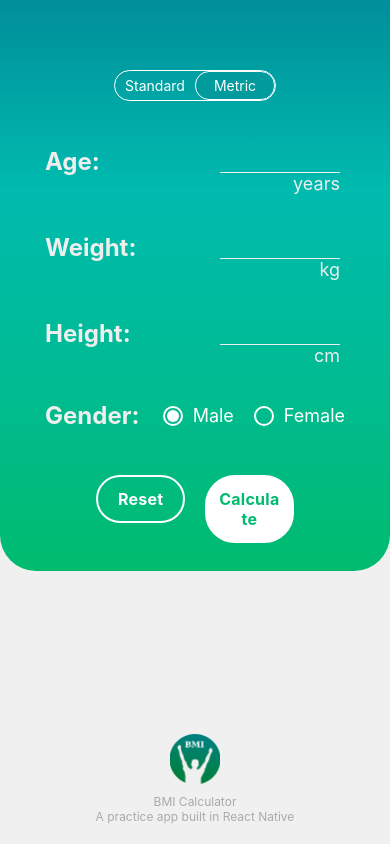
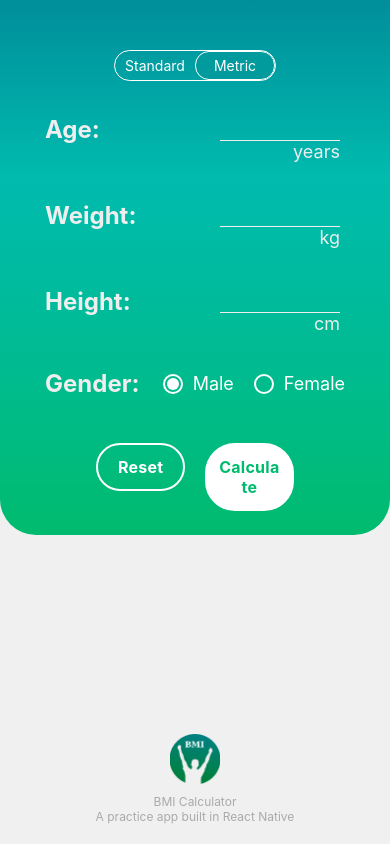
Before and after one commit to mr-shan/practice-react-native-bmi-calculator, a React Native app: screen / in a window 390 px wide. Built offline with nearby package versions, Linux system fonts and the light colour scheme.

Commit message:
Introduced safe area view component

```diff
--- a/App.tsx
+++ b/App.tsx
@@ -36,12 +36,15 @@ export default function App() {
     setAppState(0);
   };
 
+  let CurrentScreen = <BMICalculator onCalculateBMI={onCalculateBMI} />
+
+  if (appState === 1 && bmi !== null) {
+    CurrentScreen = <BMIResult bmi={bmi} onBackClick={backToCalculator} />
+  }
+
   return (
     <View style={styles.flexOne}>
-      {appState === 0 && <BMICalculator onCalculateBMI={onCalculateBMI} />}
-      {appState === 1 && bmi !== null && (
-        <BMIResult bmi={bmi} onBackClick={backToCalculator} />
-      )}
+      { CurrentScreen }
       <StatusBar style='dark' />
     </View>
   );
--- a/components/Calculator/ActionButtons.tsx
+++ b/components/Calculator/ActionButtons.tsx
@@ -27,7 +27,7 @@ const styles = StyleSheet.create({
     flexDirection: 'row',
     gap: 20,
     marginTop: 5,
-    marginBottom: 3,
+    marginBottom: 14,
     padding: 10,
     paddingHorizontal: 25,
   },
--- a/components/GradientHoc.tsx
+++ b/components/GradientHoc.tsx
@@ -22,10 +22,6 @@ const styles = StyleSheet.create({
     borderTopLeftRadius: 0,
     borderTopRightRadius: 0,
     borderRadius: 36,
-    paddingTop: 70,
-    alignItems: 'center',
-    paddingBottom: 15,
-    paddingHorizontal: 10,
     elevation: 14
   },
 });
--- a/screens/BMICalculator.tsx
+++ b/screens/BMICalculator.tsx
@@ -1,4 +1,4 @@
-import { StyleSheet, View, Alert } from 'react-native';
+import { StyleSheet, View, Alert, SafeAreaView } from 'react-native';
 import { useState } from 'react';
 
 import GradientHoc from '../components/GradientHoc';
@@ -68,15 +68,16 @@ const BMICalculator = (props: IProps) => {
     }
     let errorMessage = validateInputs(parsedAge, parsedWeight, parsedHeight);
     if (errorMessage) {
-      Alert.alert('Invalid Inputs', errorMessage)
+      Alert.alert('Invalid Inputs', errorMessage);
       return;
     }
     props.onCalculateBMI(parsedAge, parsedHeight / 100, parsedWeight, gender);
   };
-  const HeightComponent = unitSet === 'Metric' ? Input : InputForFeetInches
+  const HeightComponent = unitSet === 'Metric' ? Input : InputForFeetInches;
   return (
     <View style={styles.container}>
       <GradientHoc>
+        <SafeAreaView style={styles.safeAreaView}>
           <ContentSwitcher
             selected={unitSet}
             onChange={unitsChangeHandler}
@@ -108,7 +109,11 @@ const BMICalculator = (props: IProps) => {
               onChange={genderChangeHandler}
             />
           </View>
-        <ActionButtons onCalculate={calculateHandler} onReset={resetHandler} />
+          <ActionButtons
+            onCalculate={calculateHandler}
+            onReset={resetHandler}
+          />
+        </SafeAreaView>
       </GradientHoc>
       <Footer />
     </View>
@@ -126,7 +131,6 @@ const styles = StyleSheet.create({
     flex: 1,
   },
   inputs: {
-    marginTop: 12,
     width: 320,
   },
   textInputWrapper: {
@@ -157,6 +161,10 @@ const styles = StyleSheet.create({
     fontSize: 18,
     alignSelf: 'flex-end',
   },
+  safeAreaView: {
+    paddingTop: 50,
+    alignItems: 'center',
+  }
 });
 
 export default BMICalculator;
--- a/screens/BMIResult.tsx
+++ b/screens/BMIResult.tsx
@@ -1,4 +1,4 @@
-import { StyleSheet, View, Text, Image } from 'react-native';
+import { StyleSheet, View, Text, Image, SafeAreaView } from 'react-native';
 
 import GradientHoc from '../components/GradientHoc';
 import BMIChart from '../components/Result/BmiChart';
@@ -28,6 +28,7 @@ const BMIResult = (props: IProps) => {
   return (
     <View style={styles.container}>
       <GradientHoc>
+        <SafeAreaView style={styles.safeAreaView}>
           <View style={styles.header}>
             <Text style={styles.headerInfo}>Your body mass index is:</Text>
             <Text style={styles.headerTitle}>{props.bmi}</Text>
@@ -37,15 +38,19 @@ const BMIResult = (props: IProps) => {
               </Text>
             </View>
           </View>
-        <BMIChart selected={bmiCategory.type}/>
+          <BMIChart selected={bmiCategory.type} />
           <View style={styles.homeButton}>
             <Button variant='default' onPress={props.onBackClick}>
               <View style={styles.homeButtonContent}>
-            <Image style={styles.homeButtonImage} source={require('./../assets/home.png')}/>
+                <Image
+                  style={styles.homeButtonImage}
+                  source={require('./../assets/home.png')}
+                />
                 <Text style={styles.homeButtonText}>Home</Text>
               </View>
             </Button>
           </View>
+        </SafeAreaView>
       </GradientHoc>
       <Footer />
     </View>
@@ -102,23 +107,27 @@ const styles = StyleSheet.create({
     fontSize: 20,
   },
   homeButton: {
-    marginTop: 25,
-    marginBottom: 14,
+    marginTop: 18,
+    marginBottom: 22,
     width: 120,
   },
   homeButtonContent: {
     flexDirection: 'row',
     gap: 8,
     paddingVertical: 12,
-    alignItems: 'center'
+    alignItems: 'center',
   },
   homeButtonText: {
     color: '#00bb6e',
     fontSize: 16,
-    fontWeight: 'bold'
+    fontWeight: 'bold',
   },
   homeButtonImage: {
     height: 16,
     width: 16,
-  }
+  },
+  safeAreaView: {
+    paddingTop: 50,
+    alignItems: 'center',
+  },
 });
```
Also changed, not shown: assets/back_arrow.png (deleted), 1 other file (tests, documents, lock files or other folders). Lines whose indentation alone changed are shown as unchanged.
